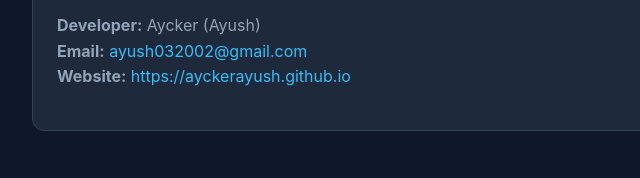
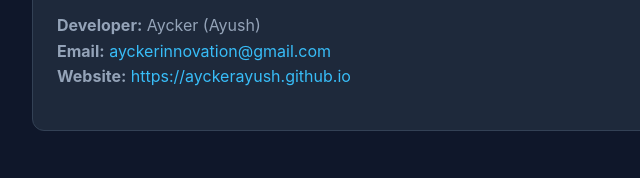
Before and after one commit to AyckerAyush/AyckerAyush.github.io, a plain HTML site: page examresizer-privacy.html in a window 1280 px wide. Shown: the part 2320-2498 px from the top of the page, 208-848 px from the left. Drawn offline with Linux system fonts and the light colour scheme.

Commit message:
update: set contact email to ayckerinnovation@gmail.com

```diff
--- a/examresizer-privacy.html
+++ b/examresizer-privacy.html
@@ -140,7 +140,7 @@
             <h2>6. Developer Contact & Data Rights</h2>
             <p>If you have any questions or inquiries regarding this Privacy Policy, please contact the developer directly:</p>
             <p><strong>Developer:</strong> Aycker (Ayush)<br>
-            <strong>Email:</strong> <a href="mailto:ayush032002@gmail.com">ayush032002@gmail.com</a><br>
+            <strong>Email:</strong> <a href="mailto:ayckerinnovation@gmail.com">ayckerinnovation@gmail.com</a><br>
             <strong>Website:</strong> <a href="https://ayckerayush.github.io">https://ayckerayush.github.io</a></p>
         </section>
 
```
Also changed, not shown: examresizer-privacy/index.html (+1 -1 lines).
